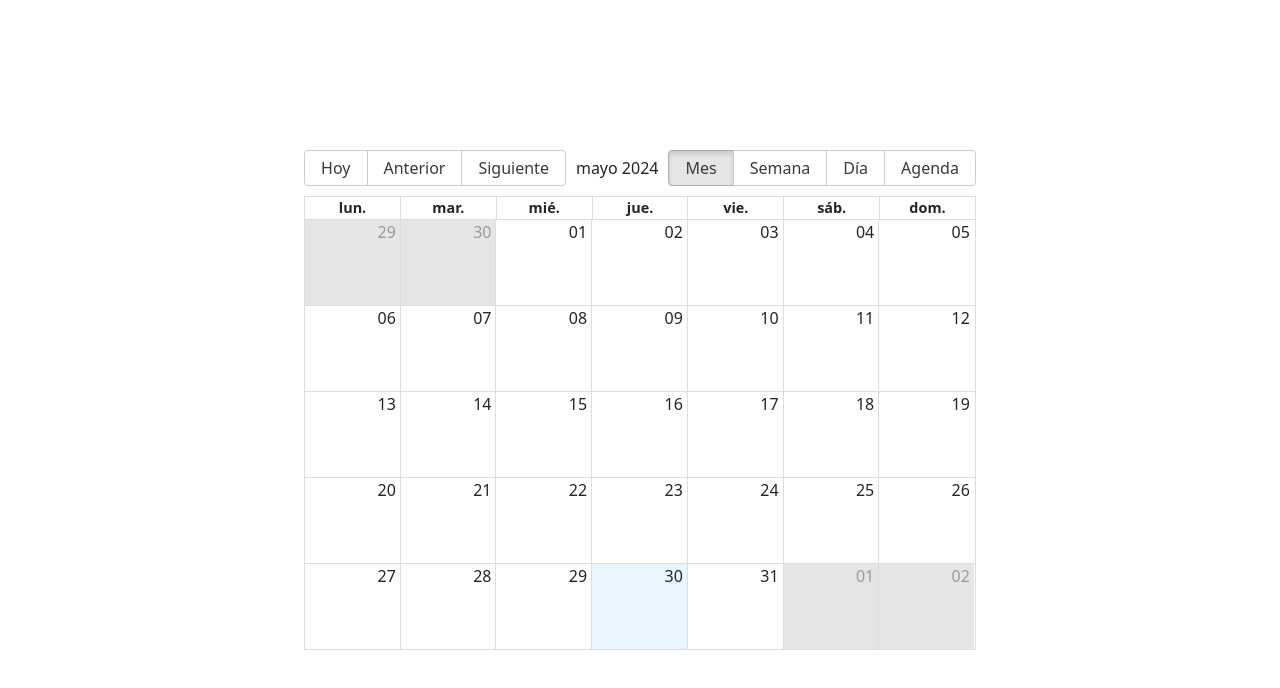
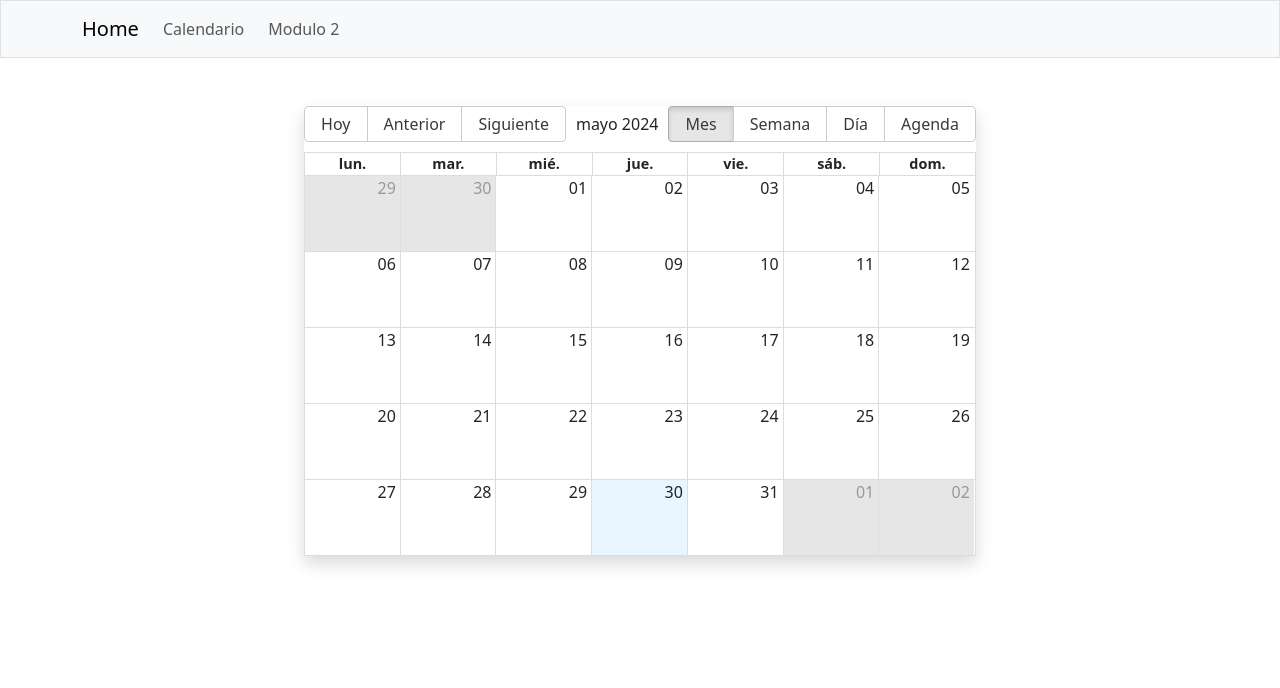
Before and after one commit to Elibar19/s15-19-t-java-react-personal-, a React (Vite) app in the folder frontend/: page /calendar in a window 1280 px wide. Shown: the top 688 px of the page. Built offline with nearby package versions, Linux system fonts and the light colour scheme.

Commit message:
calendario agregado

```diff
--- a/frontend/src/App.jsx
+++ b/frontend/src/App.jsx
@@ -1,7 +1,7 @@
 import { BrowserRouter, Routes, Route } from "react-router-dom";
 import Register from "./components/Register";
 import Login from "./components/Login";
-
+import NavBar from "./components/NavBar"
 import Home from "./components/Home";
 import Welcome from "./components/Welcome";
 import CalendarPage from "./pages/CalendarPage";
@@ -9,6 +9,8 @@
   return (
     <div>
       <BrowserRouter>
+        <NavBar />
+
         <Routes>
           <Route path="/" element={<Home />} />
           <Route path="/home" element={<Home />} />
--- a/frontend/src/components/MyCalendar.jsx
+++ b/frontend/src/components/MyCalendar.jsx
@@ -43,8 +43,9 @@
       events={myEventsList}
       startAccessor="start"
       endAccessor="end"
-      style={{ height: 500 }}
+      style={{ height: 450 }}
       messages={messages}
+      className='mt-5 shadow'
     />
   </div>
 );
--- a/frontend/src/components/Welcome.jsx
+++ b/frontend/src/components/Welcome.jsx
@@ -1,10 +1,8 @@
-import NavBar from "./NavBar"
 import NewsApi from "./NewsApi"
 
 const Welcome = () => {
     return (
         <div className="">
-            <NavBar />
             <h2 className="text-center text-primary my-4">Ultimas Noticias</h2>
             <NewsApi />
         </div>
--- a/frontend/src/pages/CalendarPage.jsx
+++ b/frontend/src/pages/CalendarPage.jsx
@@ -2,7 +2,7 @@
 
 const CalendarPage = () => {
     return (
-        <div className="container min-vh-100 d-flex justify-content-center align-items-center">
+        <div className="container d-flex justify-content-center align-items-center">
             <MyCalendar />
         </div>
     )
```
